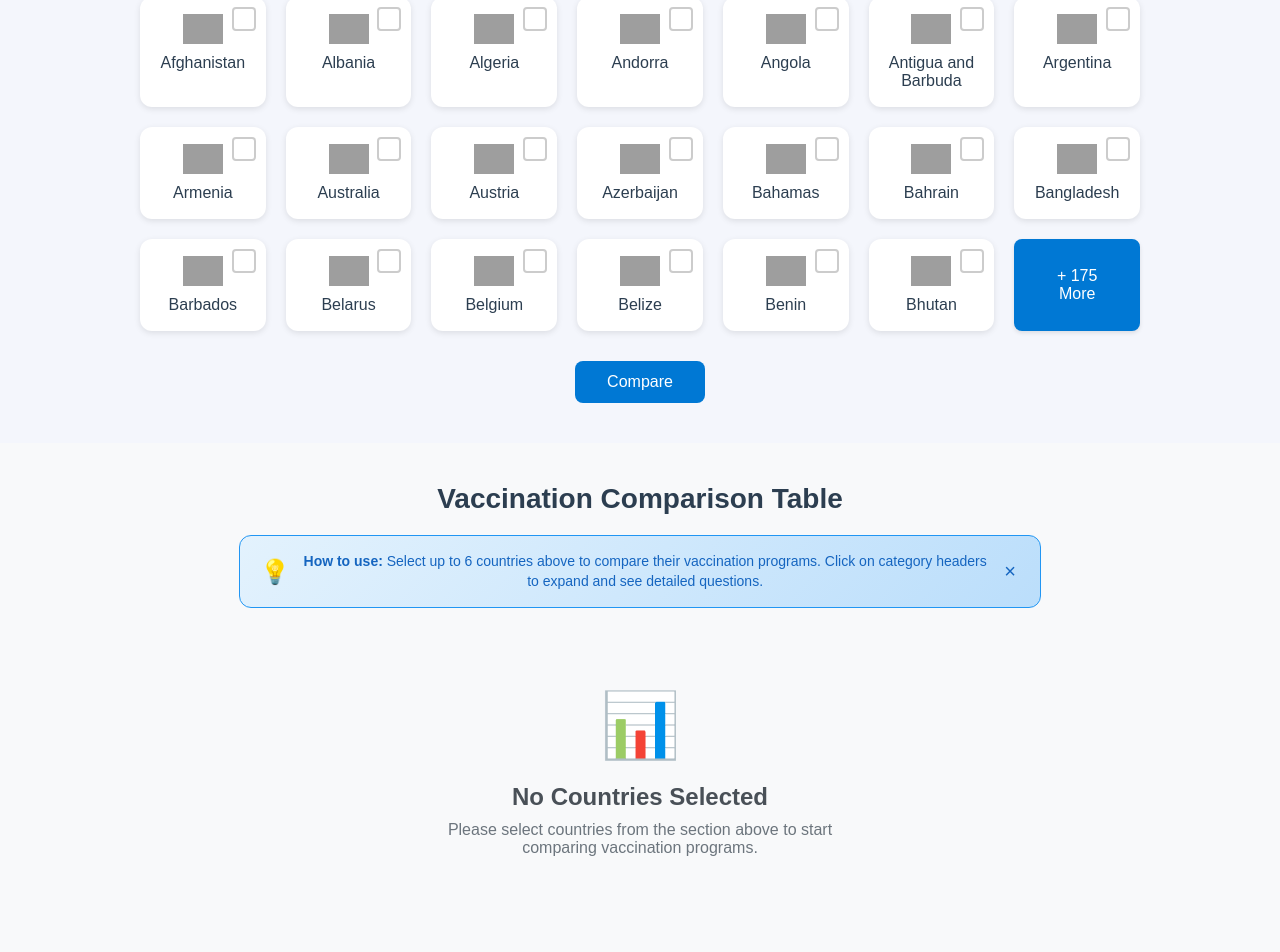
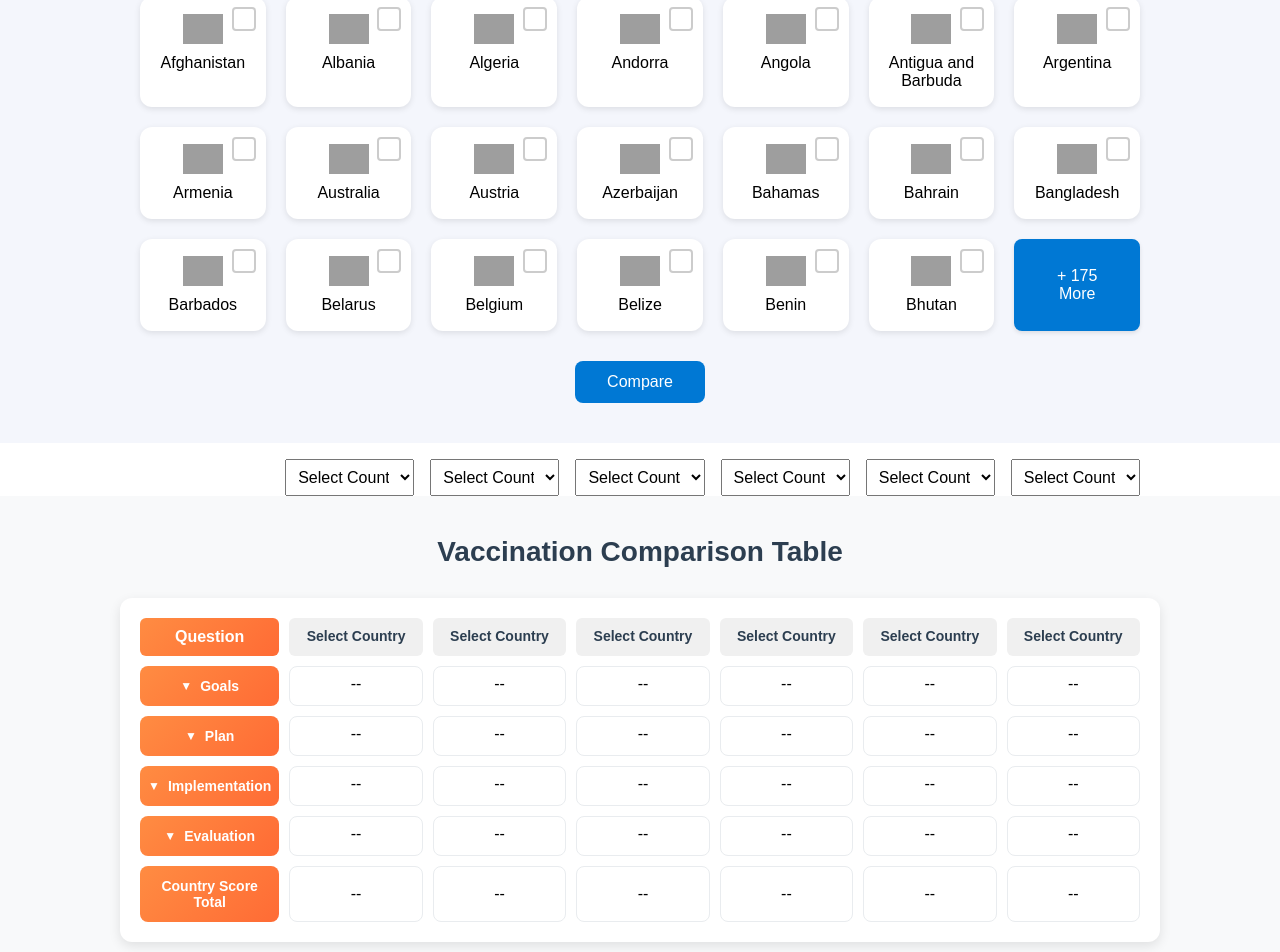
Before and after one commit to Mudassar864/vaccination, a React (Vite) app: page / in a window 1280 px wide. Shown: the part 576-1528 px from the top of the page. Built offline with nearby package versions, Linux system fonts and the light colour scheme; grey boxes are pictures that could not be loaded.

Commit message:
Updated index.css

```diff
--- a/src/App.jsx
+++ b/src/App.jsx
@@ -73,17 +73,12 @@ const App = () => {
     e.preventDefault();
     setIsModalOpen(false);
 
-    if (selectedCountries.length === 0) {
-      showPopup("Please select at least one country to compare.", "warning");
+    if (selectedCountries.length < MAX_COUNTRIES) {
+      showPopup(`Please select ${MAX_COUNTRIES} countries to compare. You have selected ${selectedCountries.length}.`, "error");
       return;
     }
 
-    // Fill comparison array with selected countries and remaining slots with "Pick Country"
-    const newComparison = [...selectedCountries];
-    while (newComparison.length < MAX_COUNTRIES) {
-      newComparison.push("Pick Country");
-    }
-    setComparisonCountries(newComparison.slice(0, MAX_COUNTRIES));
+    setComparisonCountries(selectedCountries.slice(0, MAX_COUNTRIES));
     document.querySelector(".comparison-wrapper")?.scrollIntoView({ behavior: "smooth" });
   };
 
@@ -162,26 +157,6 @@ const App = () => {
               </Button>
             )}
           </div>
-          {selectedCountries.length > 0 && (
-            <div className="selected-countries-summary">
-              <h3>Selected Countries ({selectedCountries.length}/{MAX_COUNTRIES})</h3>
-              <div className="selected-countries-list">
-                {selectedCountries.map(country => (
-                  <div key={country} className="selected-country-tag">
-                    <img src={getFlagUrl(country)} alt={`${country} flag`} />
-                    <span>{country}</span>
-                    <button
-                      onClick={() => toggleCountrySelection(country)}
-                      className="remove-country"
-                      aria-label={`Remove ${country}`}
-                    >
-                      ×
-                    </button>
-                  </div>
-                ))}
-              </div>
-            </div>
-          )}
           <div style={{ textAlign: "center", marginTop: "30px" }}>
             <Button type="submit">Compare</Button>
           </div>
@@ -199,10 +174,7 @@ const App = () => {
       />
 
       {/* Selector Dropdowns */}
-      {comparisonCountries.some(country => country !== "Pick Country") && (
-        <div className="selectors-section">
-          <h3>Quick Country Selection</h3>
-          <div className="selectors-grid">
+      <div className="selectors-grid">
         <div></div>
         {REGIONS.map((region, i) => (
           <div key={region}>
@@ -210,7 +182,6 @@ const App = () => {
               id={`country${i + 1}`}
               value={comparisonCountries[i]}
               onChange={e => handleCountrySelect(e, i)}
-              className="country-selector"
             >
               <option value="Pick Country">Select Country</option>
               {COUNTRIES.map(country => (
@@ -221,9 +192,7 @@ const App = () => {
             </select>
           </div>
         ))}
-          </div>
-        </div>
-      )}
+      </div>
 
       {/* Comparison Table */}
       <ComparisonTable comparisonCountries={comparisonCountries} />
--- a/src/components/Comparison/ComparisonTable.jsx
+++ b/src/components/Comparison/ComparisonTable.jsx
@@ -4,7 +4,6 @@ import { getFlagUrl, getCountryData, EVALUATION_CATEGORIES } from "../../utils/c
 
 const ComparisonTable = ({ comparisonCountries }) => {
   const [expandedCategories, setExpandedCategories] = useState({});
-  const [showInstructions, setShowInstructions] = useState(true);
 
   const toggleCategory = (category) => {
     setExpandedCategories(prev => ({
@@ -34,7 +33,7 @@ const ComparisonTable = ({ comparisonCountries }) => {
     };
     return questions[category] || [];
   };
-  const renderEvaluationCell = (country, category, isExpanded = false) => {
+  const renderEvaluationCell = (country, category) => {
     if (country === "Pick Country") return "--";
 
     const countryData = getCountryData(country);
@@ -47,9 +46,6 @@ const ComparisonTable = ({ comparisonCountries }) => {
     };
     const formatValue = (value) => !value ? "NO" : (value === "No" ? "NO" : "YES");
 
-    // When expanded, don't show the combined view
-    if (isExpanded) return null;
-
     return (
       <div className="evaluation-container">
         <span className={getBoxClass(countryData[aKey])}>
@@ -57,23 +53,6 @@ const ComparisonTable = ({ comparisonCountries }) => {
         </span>
         <span className={getBoxClass(countryData[bKey])}>
           {formatValue(countryData[bKey])}
-        </span>
-      </div>
-    );
-  };
-
-  const renderQuestionAnswer = (country, category, questionIndex) => {
-    if (country === "Pick Country") return "--";
-
-    const countryData = getCountryData(country);
-    const questionKey = questionIndex === 0 ? `${category} a` : `${category} b`;
-    const value = countryData[questionKey];
-    const hasValue = value && value !== "No";
-
-    return (
-      <div className="single-answer">
-        <span className={`evaluation-box ${hasValue ? 'yes' : 'no'}`}>
-          {hasValue ? "YES" : "NO"}
         </span>
       </div>
     );
@@ -99,54 +78,20 @@ const ComparisonTable = ({ comparisonCountries }) => {
     );
   };
 
-  const hasSelectedCountries = comparisonCountries.some(country => country !== "Pick Country");
-
   return (
     <div className="comparison-wrapper">
       <div className="table-center-header">
         <h1>Vaccination Comparison Table</h1>
-        {showInstructions && (
-          <div className="instructions-banner">
-            <div className="instructions-content">
-              <span className="instructions-icon">💡</span>
-              <div className="instructions-text">
-                <strong>How to use:</strong> Select up to 6 countries above to compare their vaccination programs.
-                Click on category headers to expand and see detailed questions.
-              </div>
-              <button
-                className="close-instructions"
-                onClick={() => setShowInstructions(false)}
-                aria-label="Close instructions"
-              >
-                ×
-              </button>
-            </div>
-          </div>
-        )}
-        {!hasSelectedCountries && (
-          <div className="empty-state">
-            <div className="empty-state-icon">📊</div>
-            <h3>No Countries Selected</h3>
-            <p>Please select countries from the section above to start comparing vaccination programs.</p>
-          </div>
-        )}
       </div>
 
-      {hasSelectedCountries && (
-        <div className="comparison-table" id="comparisonTable">
+      <div className="comparison-table" id="comparisonTable">
         <div className="table-header question-header">Question</div>
         {comparisonCountries.map((country, i) => (
           <div key={i} className="table-header country-header" id={`c${i + 1}Name`}>
-            {country === "Pick Country" ? (
-              <span className="select-country-placeholder">Select Country</span>
-            ) : (
-              <div className="country-header-content">
-                <img src={getFlagUrl(country)} alt={`${country} flag`} className="country-flag" />
-                <span>{country}</span>
-              </div>
-            )}
+            {country === "Pick Country" ? "Select Country" : country}
           </div>
         ))}
+
 
         {EVALUATION_CATEGORIES.map(category => (
           <React.Fragment key={category}>
@@ -160,7 +105,7 @@ const ComparisonTable = ({ comparisonCountries }) => {
             </div>
             {comparisonCountries.map((country, i) => (
               <div key={i} className="evaluation-cell" id={`c${i + 1}${category}`}>
-                {renderEvaluationCell(country, category, expandedCategories[category])}
+                {renderEvaluationCell(country, category)}
               </div>
             ))}
 
@@ -173,7 +118,21 @@ const ComparisonTable = ({ comparisonCountries }) => {
                     </div>
                     {comparisonCountries.map((country, i) => (
                       <div key={i} className="question-answer-cell">
-                        {renderQuestionAnswer(country, category, qIndex)}
+                        {country === "Pick Country" ? "--" : (
+                          <div className="single-answer">
+                            {(() => {
+                              const countryData = getCountryData(country);
+                              const questionKey = qIndex === 0 ? `${category} a` : `${category} b`;
+                              const value = countryData[questionKey];
+                              const hasValue = value && value !== "No";
+                              return (
+                                <span className={`evaluation-box ${hasValue ? 'yes' : 'no'}`}>
+                                  {hasValue ? "YES" : "NO"}
+                                </span>
+                              );
+                            })()}
+                          </div>
+                        )}
                       </div>
                     ))}
                   </React.Fragment>
@@ -189,8 +148,7 @@ const ComparisonTable = ({ comparisonCountries }) => {
             {calculateCountryScore(country)}
           </div>
         ))}
-        </div>
-      )}
+      </div>
     </div>
   );
 };
--- a/src/components/UI/CountryOption.jsx
+++ b/src/components/UI/CountryOption.jsx
@@ -2,7 +2,7 @@ import React from "react";
 import { getFlagUrl } from "../../utils/countryUtils";
 
 const CountryOption = ({ country, isSelected, onClick }) => (
-  <label className={`country-option ${isSelected ? 'selected' : ''}`}>
+  <label className="country-option">
     <input
       type="checkbox"
       name="country"
@@ -12,7 +12,7 @@ const CountryOption = ({ country, isSelected, onClick }) => (
     />
     <span className="checkmark"></span>
     <img src={getFlagUrl(country)} alt={country} />
-    <div className="country-name">{country}</div>
+    <div style={{ textAlign: "center" }}>{country}</div>
   </label>
 );
 
--- a/src/index.css
+++ b/src/index.css
@@ -142,25 +142,12 @@ body {
   border-radius: 12px;
   box-shadow: 0 2px 6px rgba(0,0,0,0.1);
   cursor: pointer;
-  transition: all 0.3s ease;
+  transition: 0.3s;
   border: 2px solid transparent;
 }
 
 .country-option:hover {
-  border-color: #0078d4;
-  transform: translateY(-2px);
-  box-shadow: 0 4px 12px rgba(0,0,0,0.15);
-}
-
-.country-option.selected {
-  border-color: #4CAF50;
-  background-color: #f8fff8;
-}
-
-.country-name {
-  text-align: center;
-  font-weight: 500;
-  color: #2c3e50;
+  border-color: #ccc;
 }
 
 .country-option img {
@@ -206,66 +193,6 @@ body {
   transform: rotate(45deg);
 }
 
-/* Selected Countries Summary */
-.selected-countries-summary {
-  margin-top: 30px;
-  padding: 20px;
-  background-color: #f8f9fa;
-  border-radius: 12px;
-  border: 2px solid #e9ecef;
-}
-
-.selected-countries-summary h3 {
-  margin: 0 0 15px 0;
-  color: #2c3e50;
-  font-size: 18px;
-}
-
-.selected-countries-list {
-  display: flex;
-  flex-wrap: wrap;
-  gap: 10px;
-}
-
-.selected-country-tag {
-  display: flex;
-  align-items: center;
-  gap: 8px;
-  padding: 8px 12px;
-  background-color: #fff;
-  border: 1px solid #dee2e6;
-  border-radius: 20px;
-  font-size: 14px;
-  box-shadow: 0 2px 4px rgba(0,0,0,0.1);
-}
-
-.selected-country-tag img {
-  width: 20px;
-  height: auto;
-}
-
-.remove-country {
-  background: none;
-  border: none;
-  color: #dc3545;
-  font-size: 16px;
-  cursor: pointer;
-  padding: 0;
-  margin-left: 4px;
-  width: 20px;
-  height: 20px;
-  display: flex;
-  align-items: center;
-  justify-content: center;
-  border-radius: 50%;
-  transition: background-color 0.2s;
-}
-
-.remove-country:hover {
-  background-color: #dc3545;
-  color: white;
-}
-
 /* MODAL */
 .modal {
   position: fixed;
@@ -299,18 +226,7 @@ body {
   cursor: pointer;
 }
 
-/* Selectors Section */
-.selectors-section {
-  background-color: #f8f9fa;
-  padding: 30px 20px;
-  text-align: center;
-}
 
-.selectors-section h3 {
-  margin: 0 0 20px 0;
-  color: #2c3e50;
-  font-size: 24px;
-}
 
 /* COMPARISON SECTION */
 .comparison-wrapper {
@@ -330,75 +246,6 @@ body {
   font-weight: 600;
 }
 
-/* Instructions Banner */
-.instructions-banner {
-  background: linear-gradient(135deg, #e3f2fd, #bbdefb);
-  border: 1px solid #2196f3;
-  border-radius: 12px;
-  margin: 20px auto;
-  max-width: 800px;
-  overflow: hidden;
-}
-
-.instructions-content {
-  display: flex;
-  align-items: center;
-  padding: 16px 20px;
-  gap: 12px;
-}
-
-.instructions-icon {
-  font-size: 24px;
-  flex-shrink: 0;
-}
-
-.instructions-text {
-  flex: 1;
-  color: #1565c0;
-  font-size: 14px;
-  line-height: 1.4;
-}
-
-.close-instructions {
-  background: none;
-  border: none;
-  color: #1565c0;
-  font-size: 20px;
-  cursor: pointer;
-  padding: 4px;
-  border-radius: 4px;
-  transition: background-color 0.2s;
-}
-
-.close-instructions:hover {
-  background-color: rgba(21, 101, 192, 0.1);
-}
-
-/* Empty State */
-.empty-state {
-  text-align: center;
-  padding: 60px 20px;
-  color: #6c757d;
-}
-
-.empty-state-icon {
-  font-size: 64px;
-  margin-bottom: 20px;
-}
-
-.empty-state h3 {
-  margin: 0 0 10px 0;
-  color: #495057;
-  font-size: 24px;
-}
-
-.empty-state p {
-  margin: 0;
-  font-size: 16px;
-  max-width: 400px;
-  margin: 0 auto;
-}
-
 .selectors-grid {
   display: grid;
   grid-template-columns: repeat(7, 1fr);
@@ -408,38 +255,10 @@ body {
   margin-top: 1rem;
 }
 
-.country-selector {
+.selectors-grid select {
   width: 100%;
-  padding: 12px;
-  font-size: 14px;
-  border: 2px solid #e9ecef;
-  border-radius: 8px;
-  background-color: #fff;
-  transition: border-color 0.3s ease;
-}
-
-.country-selector:focus {
-  outline: none;
-  border-color: #0078d4;
-  box-shadow: 0 0 0 3px rgba(0, 120, 212, 0.1);
-}
-
-.select-country-placeholder {
-  color: #6c757d;
-  font-style: italic;
-}
-
-.country-header-content {
-  display: flex;
-  align-items: center;
-  gap: 8px;
-  justify-content: center;
-}
-
-.country-flag {
-  width: 24px;
-  height: auto;
-  border-radius: 2px;
+  padding: 0.5rem;
+  font-size: 1rem;
 }
 
 .comparison-table {
@@ -636,18 +455,4 @@ body {
     font-size: 10px;
     padding: 4px 8px;
   }
-
-  .selected-countries-list {
-    justify-content: center;
-  }
-
-  .instructions-content {
-    flex-direction: column;
-    text-align: center;
-    gap: 8px;
-  }
-
-  .instructions-text {
-    font-size: 13px;
-  }
 }
```
